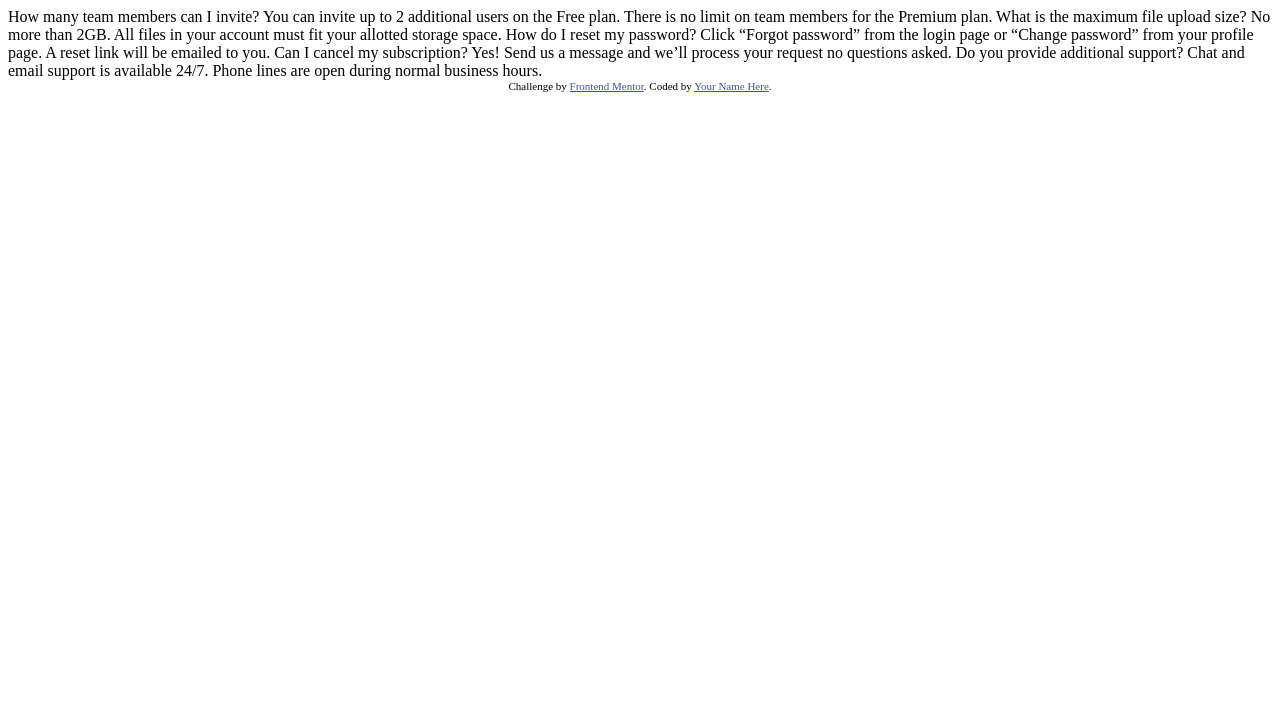
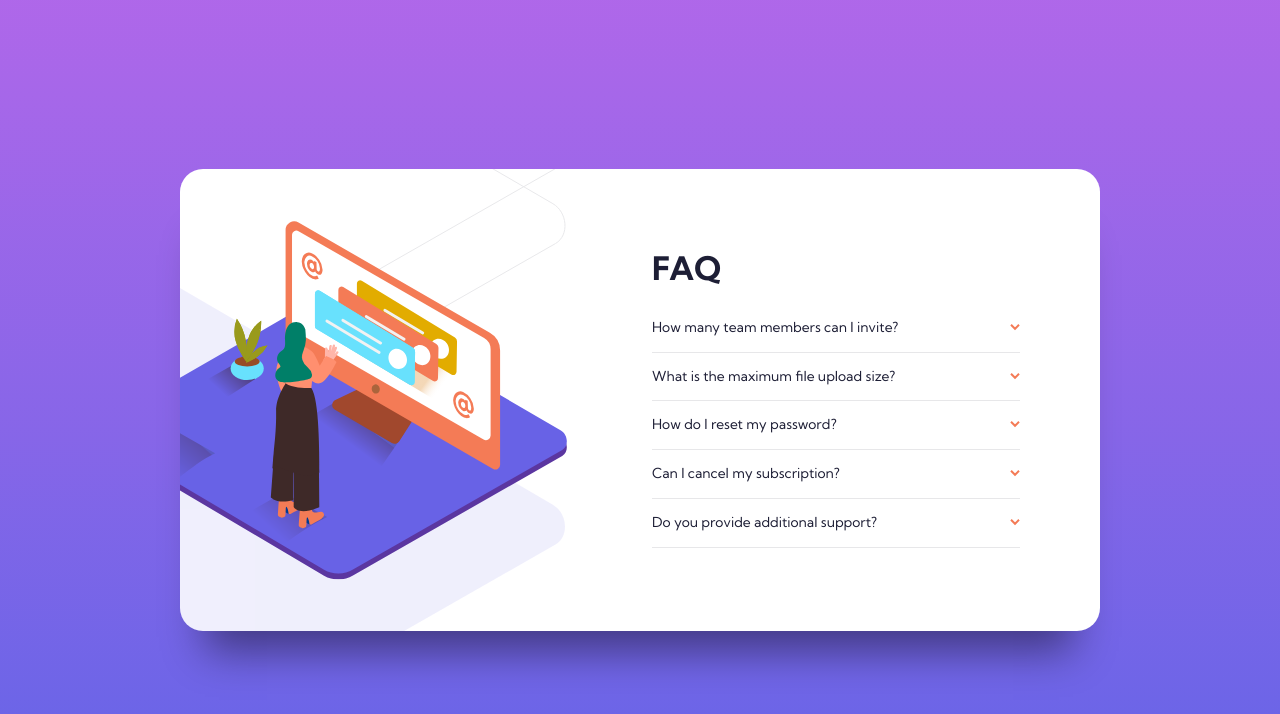
Before and after one commit to ahmadbilalse/faq-accordion-card, a plain HTML site: page index.html in a window 1280 px wide. Drawn offline with Linux system fonts and the light colour scheme.

Commit message:
first result

```diff
--- a/index.html
+++ b/index.html
@@ -1,40 +1,110 @@
 <!DOCTYPE html>
 <html lang="en">
+
 <head>
   <meta charset="UTF-8">
-  <meta name="viewport" content="width=device-width, initial-scale=1.0"> <!-- displays site properly based on user's device -->
+  <meta name="viewport" content="width=device-width, initial-scale=1.0">
+  <!-- displays site properly based on user's device -->
 
   <link rel="icon" type="image/png" sizes="32x32" href="./images/favicon-32x32.png">
+
+  <link rel="stylesheet" href="reset.css">
+  <link rel="stylesheet" href="style.css">
+
+  <link rel="preconnect" href="https://fonts.googleapis.com">
+  <link rel="preconnect" href="https://fonts.gstatic.com" crossorigin>
+  <link href="https://fonts.googleapis.com/css2?family=Kumbh+Sans:wght@400;700&display=swap" rel="stylesheet">
 
   <title>Frontend Mentor | FAQ Accordion Card</title>
 
   <!-- Feel free to remove these styles or customise in your own stylesheet 👍 -->
   <style>
-    .attribution { font-size: 11px; text-align: center; }
-    .attribution a { color: hsl(228, 45%, 44%); }
+    .attribution {
+      font-size: 11px;
+      text-align: center;
+    }
+
+    .attribution a {
+      color: hsl(228, 45%, 44%);
+    }
   </style>
 </head>
+
 <body>
-  How many team members can I invite?
-  You can invite up to 2 additional users on the Free plan. There is no limit on
-  team members for the Premium plan.
-
-  What is the maximum file upload size?
-  No more than 2GB. All files in your account must fit your allotted storage space.
-
-  How do I reset my password?
-  Click “Forgot password” from the login page or “Change password” from your profile page.
-  A reset link will be emailed to you.
-
-  Can I cancel my subscription?
-  Yes! Send us a message and we’ll process your request no questions asked.
-
-  Do you provide additional support?
-  Chat and email support is available 24/7. Phone lines are open during normal business hours.
-
-  <div class="attribution">
+  <div class="card">
+    <div class="hero-image-mobile">
+      <img class="img-1" src="./images/illustration-woman-online-mobile.svg" alt="">
+      <img class="img-2" src="./images/bg-pattern-mobile.svg" alt="">
+    </div>
+    <div class="hero-image-desktop">
+      <img class="img-1-desktop" src="./images/illustration-woman-online-desktop.svg" alt="">
+      <img class="img-2-desktop" src="./images/bg-pattern-desktop.svg" alt="">
+    </div>
+    <div class="content">
+      <h1 class="title">FAQ</h1>
+      <div class="accordion">
+        <div>
+          <div class="accordion__title">How many team members can I invite?</div>
+          <div class="accordion__description hidden">You can invite up to 2 additional users on the Free plan. There is
+            no
+            limit on
+            team members for the Premium plan.</div>
+        </div>
+        <div>
+          <img class="accordion__toggle-icon" src="./images/icon-arrow-down.svg" />
+        </div>
+      </div>
+      <div class="accordion">
+        <div>
+          <div class="accordion__title">What is the maximum file upload size?</div>
+          <div class="accordion__description hidden">No more than 2GB. All files in your account must fit your allotted
+            storage space.</div>
+        </div>
+        <div>
+          <img class="accordion__toggle-icon" src="./images/icon-arrow-down.svg" />
+        </div>
+      </div>
+      <div class="accordion">
+        <div>
+          <div class="accordion__title">How do I reset my password?</div>
+          <div class="accordion__description hidden">Click “Forgot password” from the login page or “Change password”
+            from
+            your profile page.
+            A reset link will be emailed to you.</div>
+        </div>
+        <div>
+          <img class="accordion__toggle-icon" src="./images/icon-arrow-down.svg" />
+        </div>
+      </div>
+      <div class="accordion">
+        <div>
+          <div class="accordion__title">Can I cancel my subscription?</div>
+          <div class="accordion__description hidden">Yes! Send us a message and we’ll process your request no questions
+            asked.</div>
+        </div>
+        <div>
+          <img class="accordion__toggle-icon" src="./images/icon-arrow-down.svg" />
+        </div>
+      </div>
+      <div class="accordion">
+        <div>
+          <div class="accordion__title">Do you provide additional support?</div>
+          <div class="accordion__description hidden">Chat and email support is available 24/7. Phone lines are open
+            during
+            normal business hours.</div>
+        </div>
+        <div>
+          <img class="accordion__toggle-icon" src="./images/icon-arrow-down.svg" />
+        </div>
+      </div>
+    </div>
+  </div>
+  <!-- <div class="attribution">
     Challenge by <a href="https://www.frontendmentor.io?ref=challenge" target="_blank">Frontend Mentor</a>.
     Coded by <a href="#">Your Name Here</a>.
-  </div>
+  </div> -->
+
+  <script src="./index.js"></script>
 </body>
+
 </html>
--- /dev/null
+++ b/index.js
@@ -0,0 +1,28 @@
+const toggleAccordion = (e) => {
+    const hiddenClass = 'hidden';
+    const rotate180Class = 'rotate180';
+    const boldClass = 'bold';
+
+    let titleEl = e.getElementsByClassName('accordion__title')[0];
+    let descripionEl = e.getElementsByClassName('accordion__description')[0];
+    let toggleIconEl = e.getElementsByClassName('accordion__toggle-icon')[0];
+
+    if (descripionEl.classList.contains(hiddenClass)) {
+        titleEl.classList.add(boldClass);
+        toggleIconEl.classList.add(rotate180Class);
+        descripionEl.classList.remove(hiddenClass);
+    } else {
+        titleEl.classList.remove(boldClass);
+        toggleIconEl.classList.remove(rotate180Class);
+        descripionEl.classList.add(hiddenClass);
+    }
+}
+
+const attachClickListener = () => {
+    let accordionEl = document.getElementsByClassName('accordion');
+    Array.from(accordionEl).forEach(e => {
+        e.addEventListener('click', () => toggleAccordion(e));
+    })
+}
+
+attachClickListener();
--- /dev/null
+++ b/reset.css
@@ -0,0 +1,48 @@
+/* http://meyerweb.com/eric/tools/css/reset/
+   v2.0 | 20110126
+   License: none (public domain)
+*/
+
+html, body, div, span, applet, object, iframe,
+h1, h2, h3, h4, h5, h6, p, blockquote, pre,
+a, abbr, acronym, address, big, cite, code,
+del, dfn, em, img, ins, kbd, q, s, samp,
+small, strike, strong, sub, sup, tt, var,
+b, u, i, center,
+dl, dt, dd, ol, ul, li,
+fieldset, form, label, legend,
+table, caption, tbody, tfoot, thead, tr, th, td,
+article, aside, canvas, details, embed,
+figure, figcaption, footer, header, hgroup,
+menu, nav, output, ruby, section, summary,
+time, mark, audio, video {
+	margin: 0;
+	padding: 0;
+	border: 0;
+	font-size: 100%;
+	font: inherit;
+	vertical-align: baseline;
+}
+/* HTML5 display-role reset for older browsers */
+article, aside, details, figcaption, figure,
+footer, header, hgroup, menu, nav, section {
+	display: block;
+}
+body {
+	line-height: 1;
+}
+ol, ul {
+	list-style: none;
+}
+blockquote, q {
+	quotes: none;
+}
+blockquote:before, blockquote:after,
+q:before, q:after {
+	content: '';
+	content: none;
+}
+table {
+	border-collapse: collapse;
+	border-spacing: 0;
+}
--- /dev/null
+++ b/style.css
@@ -0,0 +1,148 @@
+:root {
+    --dark-blue: hsl(238, 29%, 16%);
+    --soft-red: hsl(14, 88%, 65%);
+    --soft-violet: hsl(273, 75%, 66%);
+    --soft-blue: hsl(240, 73%, 65%);
+    --very-dark-grayish-blue: hsl(237, 12%, 33%);
+    --dark-grayish-blue: hsl(240, 6%, 50%);
+    --light-grayish-blue: hsl(240, 5%, 91%);
+
+    font-size: 12px;
+    font-family: 'Kumbh Sans', sans-serif;
+}
+
+* {
+    box-sizing: border-box;
+    color: var(--dark-blue);
+}
+
+body {
+    padding: 148px 24px 85px 24px;
+    background: linear-gradient(var(--soft-violet), var(--soft-blue));
+    background-repeat: no-repeat;
+    min-height: 100vh;
+}
+
+.card {
+    border-radius: 23px;
+    background-color: #fff;
+    padding: 138px 24px 48px 24px;
+    position: relative;
+    box-shadow: -1px 46px 40px -26px rgba(0, 0, 0, 0.44);
+    -webkit-box-shadow: -1px 46px 40px -26px rgba(0, 0, 0, 0.44);
+    -moz-box-shadow: -1px 46px 40px -26px rgba(0, 0, 0, 0.44);
+}
+
+.hero-image-mobile {
+    display: flex;
+    justify-content: center;
+    align-items: center;
+    position: absolute;
+    top: -105px;
+    left: 50%;
+    transform: translateX(-50%);
+}
+
+.hero-image-desktop {
+    display: none;
+}
+
+.img-1 {
+    position: relative;
+    right: 15px;
+}
+
+.img-2 {
+    position: absolute;
+    top: 110px;
+}
+
+.title {
+    font-size: 2.7rem;
+    font-weight: 700;
+    text-align: center;
+    margin-bottom: 19px;
+}
+
+.accordion {
+    padding: 17px 0;
+    border-bottom: 1px solid var(--light-grayish-blue);
+    display: flex;
+    justify-content: space-between;
+}
+
+.accordion__title {
+    font-size: 1.15rem;
+}
+
+.accordion__description {
+    margin-top: 15px;
+    line-height: 1.5;
+    color: var(--dark-grayish-blue);
+}
+
+.divider {
+    height: 1px;
+    background-color: var(--light-grayish-blue);
+}
+
+.hidden {
+    display: none;
+}
+
+.rotate180 {
+    transform: rotate(180deg);
+}
+
+.bold {
+    font-weight: 700;
+}
+
+@media screen and (min-width: 1024px) {
+    body {
+        padding: 50px;
+        display: flex;
+        justify-content: center;
+        align-items: center;
+    }
+
+    .card {
+        padding: 0;
+        width: 100%;
+        max-width: 920px;
+        display: flex;
+        overflow: hidden;
+    }
+
+    .hero-image-mobile {
+        display: none;
+    }
+
+    .hero-image-desktop {
+        display: block;
+    }
+
+    .img-1-desktop {
+        position: relative;
+        top: 50%;
+        transform: translateY(-50%);
+        z-index: 1;
+        left: -18%;
+    }
+
+    .img-2-desktop {
+        position: absolute;
+        top: 50%;
+        transform: translateY(-58%);
+        left: -63%;
+    }
+
+    .content {
+        padding: 83px 0;
+        width: 40%;
+    }
+
+    .title {
+        text-align: left;
+    }
+}
```
